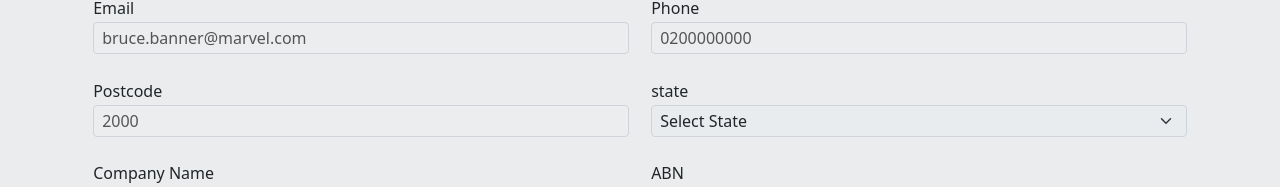
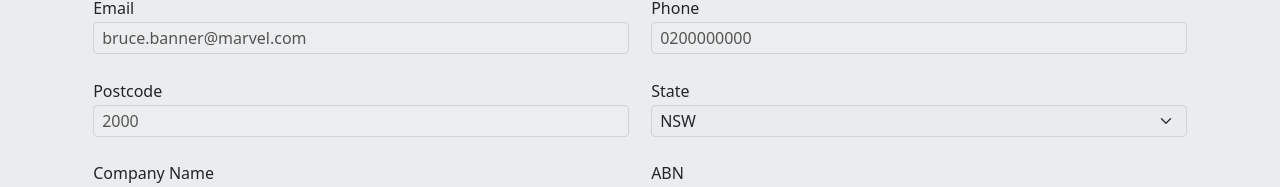
Before and after one commit to SteveD9900/my-account, a React (Create React App) app: page / in a window 1280 px wide. Shown: the part 251-438 px from the top of the page. Built offline with nearby package versions, Linux system fonts and the light colour scheme.

Commit message:
rename variables and parameters, update dropdown components data binding

```diff
--- a/src/components/DropdownComponent/Dropdown.js
+++ b/src/components/DropdownComponent/Dropdown.js
@@ -1,9 +1,14 @@
-import React from "react";
+import React, { useState, useEffect } from "react";
 import { Form } from "react-bootstrap";
 
 import "./Dropdown.scss";
 
 export default function Dropdown(props) {
+  const [selectedState, updateState] = useState(props.optionInfo.value);
+  useEffect(() => {
+    !props.active && updateState(props.optionInfo.value);
+  }, [props.optionInfo.value, props.active]);
+
   const options = [
     { key: 1, text: "NSW", value: "NSW" },
     { key: 2, text: "VIC", value: "VIC" },
@@ -13,13 +18,21 @@ export default function Dropdown(props) {
     { key: 6, text: "NT", value: "NT" },
   ];
 
+  function handleChange(e) {
+    updateState(e.target.value);
+    props.setStateValue(e.target.value);
+  }
+
   return (
     <div className="Dropdown">
-      <label>{props.optioninfo.key}</label>
+      <label>{props.optionInfo.title}</label>
       <Form.Select
+        name={props.optionInfo.key}
         disabled={ !props.active }
         className="state-selector"
         aria-label="Default select example"
+        value={selectedState}
+        onChange={handleChange}
       >
         <option>Select State</option>
         {options.map((state) => (
--- a/src/components/InputFieldComponent/InputField.js
+++ b/src/components/InputFieldComponent/InputField.js
@@ -1,14 +1,13 @@
 import React, {
   useState,
-  useEffect,
-  forwardRef,
+  useEffect
 } from "react";
 import Dropdown from "../DropdownComponent/Dropdown";
 import inputValidation from "../../utils/InputValidation.js";
 
 import "./InputField.scss";
 
-const InputField = forwardRef((props, ref) => {
+export default function InputField(props) {
   const [fieldValue, setFieldValue] = useState(props.message.value);
   const [errorState, setErrorState] = useState(false);
   const [errorMessage, setErrorMessage] = useState("");
@@ -86,8 +85,12 @@ const InputField = forwardRef((props, ref) => {
     }
   }
 
+  function setStateOption(value) {
+    setFieldValue(value);
+  }
+
   if (props.message.key === "state") {
-    return <Dropdown active={props.enable} optioninfo={props.message} />;
+    return <Dropdown setStateValue={setStateOption} active={props.enable} optionInfo={props.message} />;
   }
 
   return (
@@ -96,7 +99,6 @@ const InputField = forwardRef((props, ref) => {
       <input
         disabled={props.enable ? "" : "disabled"}
         className={`${errorState ? "error-input" : ""}`}
-        id={props.message.key}
         name={props.message.key}
         type={inputType}
         value={fieldValue}
@@ -108,6 +110,4 @@ const InputField = forwardRef((props, ref) => {
       ) : null}
     </div>
   );
-});
-
-export default InputField;
+}
--- a/src/constant/AccountData/accountData.js
+++ b/src/constant/AccountData/accountData.js
@@ -32,7 +32,7 @@ export const accountData = {
     state: {
         key: "state",
         title: "State",
-        value: "",
+        value: "NSW",
         required: true
     },
     companyname: {
--- a/src/container/AccountPage/Account.js
+++ b/src/container/AccountPage/Account.js
@@ -19,9 +19,9 @@ export default function Accounts() {
     submitRef.current.click();
   }
 
-  function updateFormData(testData) {
+  function updateFormData(newRawData) {
     const newFormData = {};
-    for (var [key, value] of testData.entries()) {
+    for (var [key, value] of newRawData.entries()) {
       const newFieldData = { ...formData[key], value: value };
       newFormData[key] = newFieldData;
     }
```
Also changed, not shown: 1 other file (tests, documents, lock files or other folders).
